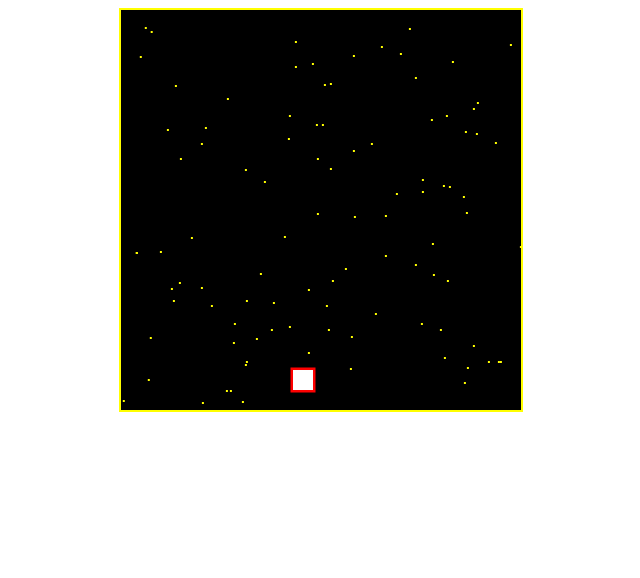
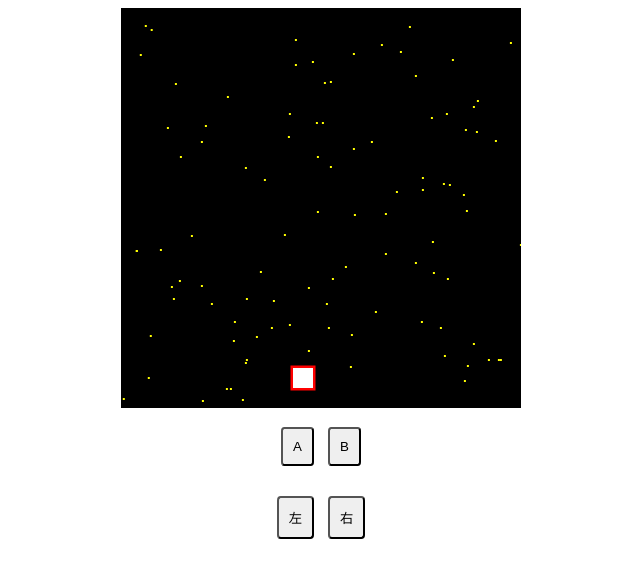
Before and after one commit to yoheizz/shoot, a plain HTML site: page index.html in a window 1280 px wide. Shown: the whole page, without its empty margins (319-959 px from the left). Drawn offline with Linux system fonts and the light colour scheme.

Commit message:
css変更

```diff
--- a/index.html
+++ b/index.html
@@ -8,7 +8,21 @@
 </head>
 <style></style>
 <body>
-    <canvas id="canvas"></canvas>
+
+    <div class="canvas-container">
+        <canvas class="canvas" id="canvas"></canvas>
+    </div>
+
+    <div class="button-group">
+        <button>A</button>
+        <button>B</button>
+    </div>
+
+    <div class="button-group">
+        <button>左</button>
+        <button>右</button>
+    </div>
+
     <script src="main.js"></script>
 </body>
 <script>
--- a/style.css
+++ b/style.css
@@ -1,6 +1,29 @@
 body{
     text-align: center;
 }
-canvas{
-    border:  solid 2px yellow;
+
+.canvas-container{
+    /* position: relative; */
+    /* overflow: hidden; */
+    /* padding-top: 100%; */
 }
+
+.canvas{
+      /* position: absolute; */
+      /* top: 0; */
+      /* left:0; */
+      width: 100%;
+      height: 100%;
+      max-width: 400px;
+      max-height: 400px;
+  }
+
+  .button-group{
+    padding: 10px;
+  }
+
+  button{
+    padding: 10px;
+    margin: 5px;
+    border-radius: 10%;
+  }
```
